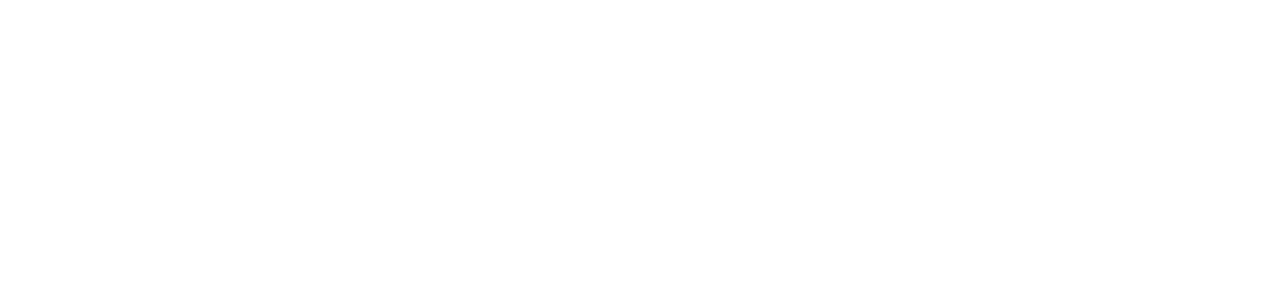
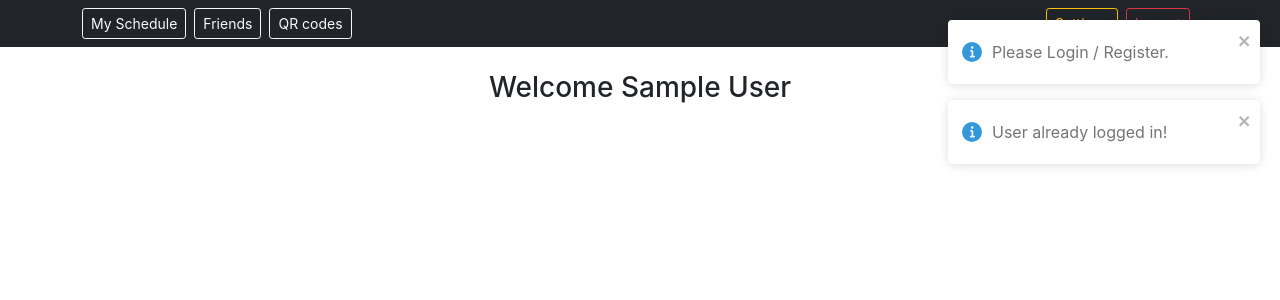
Before and after one commit to rsleyland/SOEN357-UFree-prototype, a React (Create React App) app in the folder frontend/: page / in a window 1280 px wide. Before the commit this address had no page. Shown: the top 300 px of the page. Built offline with nearby package versions, Linux system fonts and the light colour scheme; sample sign-in values are in the browser's storage.

Commit message:
Added Home page, protected frontend routes

```diff
--- a/frontend/src/App.js
+++ b/frontend/src/App.js
@@ -2,7 +2,7 @@
 import { Routes, Route } from "react-router-dom";
 import { LoginScreen } from './screens/Login.screen';
 import { RegisterScreen } from './screens/Register.screen';
-import { ProfileScreen } from './screens/Profile.screen';
+import { HomeScreen } from './screens/Home.screen';
 import { LogoutScreen } from './screens/Logout.screen';
 import { ToastContainer } from 'react-toastify';
 import 'react-toastify/dist/ReactToastify.css';
@@ -17,7 +17,7 @@
         <Route path="/login" element={<LoginScreen/>} />
         <Route path="/logout" element={<LogoutScreen/>} />
         <Route path="/register" element={<RegisterScreen/>} />
-        <Route path="/profile" element={<ProfileScreen/>} />
+        <Route path="/" element={<HomeScreen/>} />
       </Routes>
     </AuthContextProvider>
   );
--- /dev/null
+++ b/frontend/src/screens/Home.screen.js
@@ -0,0 +1,53 @@
+import { useState, useContext, useEffect } from 'react';
+import { toast } from 'react-toastify';
+import { AuthContext } from '../services/providers/AuthContextProvider.js';
+import { useNavigate } from 'react-router-dom';
+
+const HomeScreen = () => {
+
+    const navigate = useNavigate();
+    const { currentUser } = useContext(AuthContext);
+
+    const formatName = () => {
+        const fName = currentUser.firstName.substr(0,1).toUpperCase()+currentUser.firstName.substr(1,currentUser.firstName.length-1).toLowerCase();
+        const lName = currentUser.lastName.substr(0,1).toUpperCase()+currentUser.lastName.substr(1,currentUser.lastName.length-1).toLowerCase();
+        return fName + ' ' + lName;
+    };
+
+    useEffect(()=> {
+        if (!currentUser) {
+            navigate('/login');
+            toast.info("Please Login / Register.");
+        }
+    }, [currentUser, navigate]);
+
+    return (
+    <>
+
+    <nav className="navbar navbar-dark bg-dark">
+        <div className="container justify-content-between">
+            <div>
+                <button className="btn btn-sm btn-outline-light me-2" type="button">My Schedule</button>
+                <button className="btn btn-sm btn-outline-light me-2" type="button">Friends</button>
+                <button className="btn btn-sm btn-outline-light me-2" type="button">QR codes</button>
+            </div>
+            <div>
+                <button className="btn btn-sm btn-outline-warning me-2" type="button">Settings</button>
+                <button className="btn btn-sm btn-outline-danger me-2" type="button" onClick={() => navigate('/logout')}>Logout</button>
+            </div>
+
+        </div>
+    </nav>
+
+    <div className="container mt-4 d-flex justify-content-center">
+        {currentUser && (
+            <h3 >Welcome {formatName()}</h3>
+        )}
+    </div>
+
+    </>
+
+    )
+};
+
+export { HomeScreen };
--- a/frontend/src/screens/Login.screen.js
+++ b/frontend/src/screens/Login.screen.js
@@ -1,4 +1,4 @@
-import { useState, useContext } from 'react';
+import { useState, useContext, useEffect } from 'react';
 import { useNavigate } from 'react-router-dom'
 import { toast } from 'react-toastify';
 import axios from 'axios';
@@ -9,21 +9,31 @@
     const navigate = useNavigate();
     const [email, setEmail] = useState('admin@admin.com');
     const [password, setPassword] = useState('admin');
-    const { setCurrentUser } = useContext(AuthContext);
+    const { currentUser, setCurrentUser } = useContext(AuthContext);
+    const [isSubmit, setIsSubmit] = useState(false);
 
     const handleSubmit = async (e) => {
         e.preventDefault();
+        setIsSubmit(true);
         try {
             const user = { email, password };
             const result = await axios.post(`http://localhost:5000/auth/login`, user);
             setCurrentUser(result.data);
             localStorage.setItem('user', JSON.stringify(result.data));
             toast.success("User logged in successfully!");
-            navigate('/profile');
+            navigate('/');
         } catch (error) {
             toast.error(error.response.data.error);
         }
     };
+
+    useEffect(()=> {
+        if (currentUser && !isSubmit) {
+            navigate('/');
+            toast.info("User already logged in!");
+        }
+        setIsSubmit(false);
+    }, [currentUser]);
 
     return (
         <div className="container-fluid fullscreen-bg auth-bg">
@@ -38,9 +48,9 @@
                         <input className='form-control' type="password" required
                         placeholder='********' value={password} onChange={(e) => setPassword(e.target.value)}/>
                         <div className='d-flex flex-column align-items-center'>
-                            <button type='submit' className='btn btn-primary form-control mt-4 w-75'>Login</button>
-                            <button type='button' className='btn btn-sm btn-success w-50 mt-4'
-                            onClick={() => navigate('/register', { state: { _email: email, _password: password } })}>Register</button>
+                            <button type='submit' className='btn btn-success form-control mt-4 w-75'>Login</button>
+                            <button type='button' className='btn btn-sm btn-secondary w-50 mt-4'
+                            onClick={() => navigate('/register')}>Register</button>
                         </div>
                     </form>
                 </div>
--- a/frontend/src/screens/Logout.screen.js
+++ b/frontend/src/screens/Logout.screen.js
@@ -22,7 +22,7 @@
             }
         };logout();
 
-    }, []);
+    }, [setCurrentUser, navigate]);
 
     return null;
 };
--- a/frontend/src/screens/Profile.screen.js
+++ /dev/null
@@ -1,22 +0,0 @@
-import { useState, useContext } from 'react';
-import { toast } from 'react-toastify';
-import { AuthContext } from '../services/providers/AuthContextProvider.js';
-import axios from 'axios';
-
-const ProfileScreen = () => {
-
-    const [user, setUser] = useState(null);
-    const { currentUser } = useContext(AuthContext);
-
-    return (
-        <div className="container-fluid">
-            <div className="row">
-                <div className="">
-                    {currentUser && currentUser._id + ' ' + currentUser.firstName + ' ' + currentUser.lastName + ' ' + currentUser.email}
-                </div>
-            </div>
-        </div>
-    )
-};
-
-export { ProfileScreen };
--- a/frontend/src/screens/Register.screen.js
+++ b/frontend/src/screens/Register.screen.js
@@ -1,7 +1,8 @@
-import { useEffect, useState } from 'react';
-import { useNavigate, useLocation } from 'react-router-dom';
+import { useEffect, useState, useContext } from 'react';
+import { useNavigate } from 'react-router-dom';
 import { toast } from 'react-toastify';
 import axios from 'axios';
+import { AuthContext } from '../services/providers/AuthContextProvider.js';
 
 const RegisterScreen = () => {
 
@@ -11,14 +12,14 @@
     const [email, setEmail] = useState('');
     const [password, setPassword] = useState('');
     const [confirmPassword, setConfirmPassword] = useState('');
+    const { currentUser } = useContext(AuthContext);
 
-    const {state} = useLocation();
-    const { _email, _password } = state;
-
-    useEffect(() => {
-        setEmail(_email);
-        setPassword(_password);
-    }, [_email, _password]);
+    useEffect(()=> {
+        if (currentUser) {
+            navigate('/');
+            toast.info("User already logged in!");
+        }
+    }, [currentUser, navigate]);
 
     const handleSubmit = async (e) => {
         e.preventDefault();
@@ -60,8 +61,8 @@
                         <input className='form-control' type="password" required
                         placeholder='********' value={confirmPassword} onChange={(e) => setConfirmPassword(e.target.value)}/>
                         <div className='d-flex flex-column align-items-center'>
-                            <button type='submit' className='btn btn-primary form-control mt-4 w-75'>Register</button>
-                            <button type='button' className='btn btn-sm btn-success w-50 mt-4'
+                            <button type='submit' className='btn btn-success form-control mt-4 w-75'>Register</button>
+                            <button type='button' className='btn btn-sm btn-secondary w-50 mt-4'
                             onClick={() => navigate('/login')}>Already Registered?</button>
                         </div>
                     </form>
--- a/frontend/src/screens/css/loginRegister.screen.css
+++ b/frontend/src/screens/css/loginRegister.screen.css
@@ -1,10 +1,11 @@
 .auth-form {
     position: relative;
-    background-color: rgba(107, 48, 119, 0.9);
+    background-color: rgba(80, 23, 110, 0.8);
     padding: 30px 20px;
     border-radius: 10px;
     color: #FFF;
 }
+
 #login-form {
     top: max(calc(50vh - 180px), 50px);
 }
```
Also changed, not shown: frontend/src/App.css (line endings or trailing spaces), 1 other file (tests, documents, lock files or other folders).
